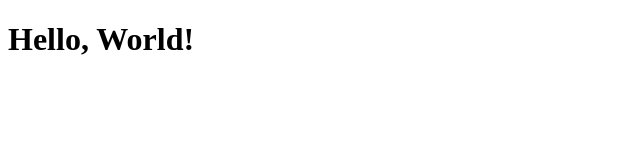
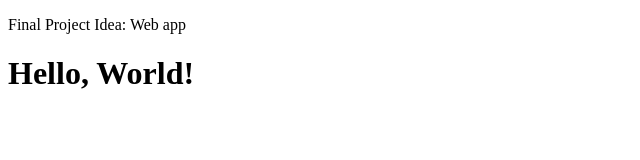
Before and after one commit to highcase1038/CS3338-first-project, a plain HTML site: page index.html in a window 1280 px wide. Shown: the whole page, without its empty margins (0-640 px from the left). Drawn offline with Linux system fonts and the light colour scheme.

Commit message:
Added final project idea

```diff
--- a/index.html
+++ b/index.html
@@ -6,6 +6,7 @@
     <meta name="viewport" content="width=device-width, initial-scale=1.0">
     <title>My First Project</title>
 </head>
+<p>Final Project Idea: Web app</p>
 <body>
     <h1>Hello, World!</h1>
 </body>
```
